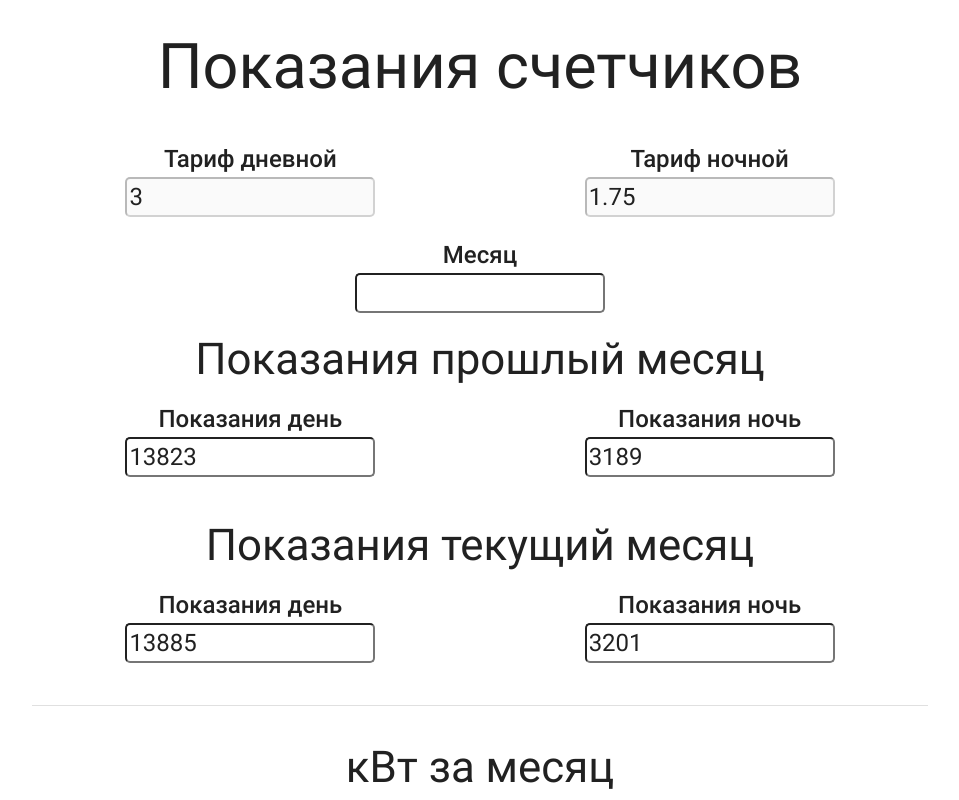
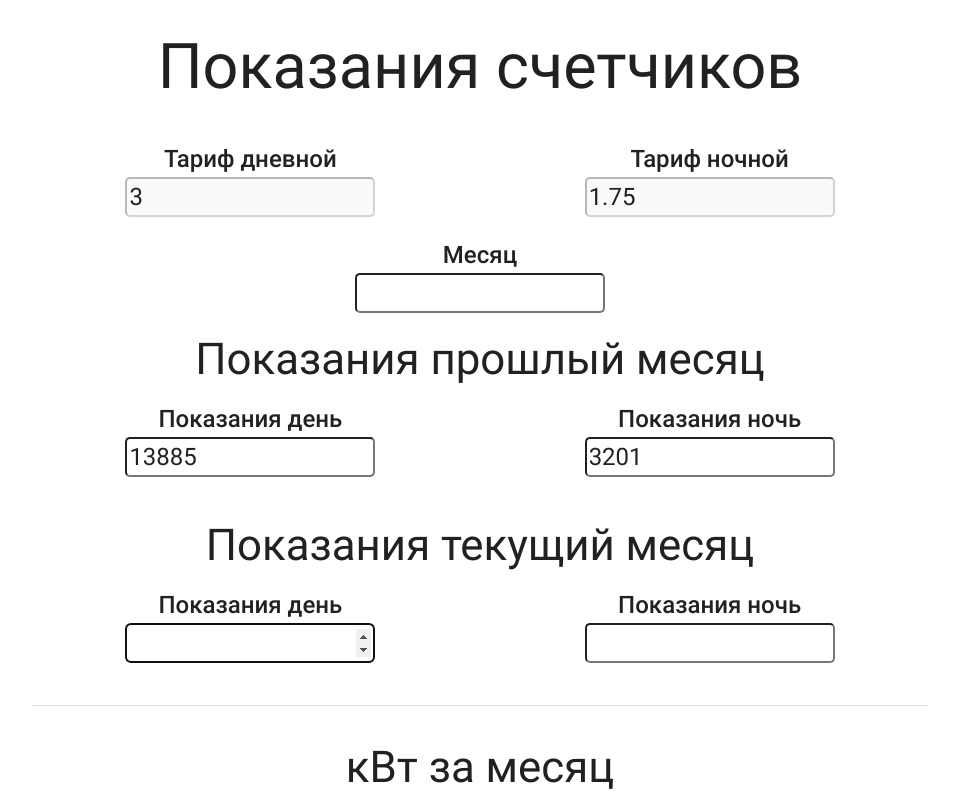
Before and after one commit to enmalafeev/meters-data, a website: page app/index.html in a window 1280 px wide. Shown: the top 800 px of the page, without its empty margins (160-1119 px from the left). Drawn offline with nearby package versions, Linux system fonts and the light colour scheme.

Commit message:
on change

```diff
--- a/app/index.html
+++ b/app/index.html
@@ -43,11 +43,11 @@
                 <h3 class="col-title">Показания прошлый месяц</h3>
                 <div class="col l6 m6 s12">
                     <span class="input-title">Показания день</span><br>
-                    <input class="input" type="number" name="value-day-prev" value="13823" id="value-day-prev"><br>
+                    <input class="input" type="number" name="value-day-prev" value="13885" id="value-day-prev"><br>
                 </div>
                 <div class="col l6 m6 s12">
                     <span class="input-title">Показания ночь</span><br>
-                    <input class="input" type="number" name="value-night-prev" value="3189" id="value-night-prev"><br><br>
+                    <input class="input" type="number" name="value-night-prev" value="3201" id="value-night-prev"><br><br>
                 </div>
             </div>
 
@@ -55,11 +55,11 @@
                 <h3 class="col-title">Показания текущий месяц</h3>
                 <div class="col l6 m6 s12">
                     <span class="input-title">Показания день</span><br>
-                    <input class="input" type="number" name="value-day-current" value="13885" id="value-day-current"><br>
+                    <input class="input" type="number" name="value-day-current" value="" id="value-day-current" autofocus><br>
                 </div>
                 <div class="col l6 m6 s12">
                     <span class="input-title">Показания ночь</span><br>
-                    <input class="input" type="number" name="value-night-current" value="3201" id="value-night-current"><br><br>
+                    <input class="input" type="number" name="value-night-current" value="" id="value-night-current"><br><br>
                 </div>
             </div>
 
--- a/app/js/script.js
+++ b/app/js/script.js
@@ -1,4 +1,20 @@
 $("#datepicker").datepicker();
+
+// Сохранение данных input в localstorage
+// var elements = document.querySelectorAll('input');
+
+// function checkValidity() {};
+
+// for (i = 0; i < elements.length; i++) {
+//     (function(element) {
+//         var id = element.getAttribute('id');
+//         element.value = sessionStorage.getItem(id); // обязательно наличие у элементов id
+//         element.oninput = function() {
+//             sessionStorage.setItem(id, element.value);
+//             checkValidity();
+//         };
+//     })(elements[i]);
+// }
 
 $(document).ready(function() {
     function sum(num1, num2) {
@@ -22,6 +38,8 @@ $(document).ready(function() {
         var result = (num1 * num2) + (num3 * num4);
         return result;
     }
+
+
     var count = document.querySelector(".btn");
 
     var value_day_prev = getValue("value-day-prev");
@@ -29,16 +47,6 @@ $(document).ready(function() {
 
     var value_day_current = getValue("value-day-current");
     var value_night_current = getValue("value-night-current");
-
-    count.addEventListener('click', function() {
-        var day_price = getValue("day-price");
-        var night_price = getValue("night-price");
-
-        var value_month_day = getValue("value-month-day");
-        var value_month_night = getValue("value-month-night");
-
-        $("#result").text(getResult(day_price, value_month_day, night_price, value_month_night));
-    });
 
     $("#value-day-current").on('input', function() {
         var value_day_current = getValue("value-day-current");
@@ -48,7 +56,20 @@ $(document).ready(function() {
     $("#value-night-current").on('input', function() {
         var value_night_current = getValue("value-night-current");
         $("#value-month-night").val(sub(value_night_current, value_night_prev));
+
+        count.addEventListener('click', function() {
+            var day_price = getValue("day-price");
+            var night_price = getValue("night-price");
+
+            var value_month_day = getValue("value-month-day");
+            var value_month_night = getValue("value-month-night");
+
+            $("#result").text(getResult(day_price, value_month_day, night_price, value_month_night));
+        });
+
+
     });
+
 
 
 });
```
